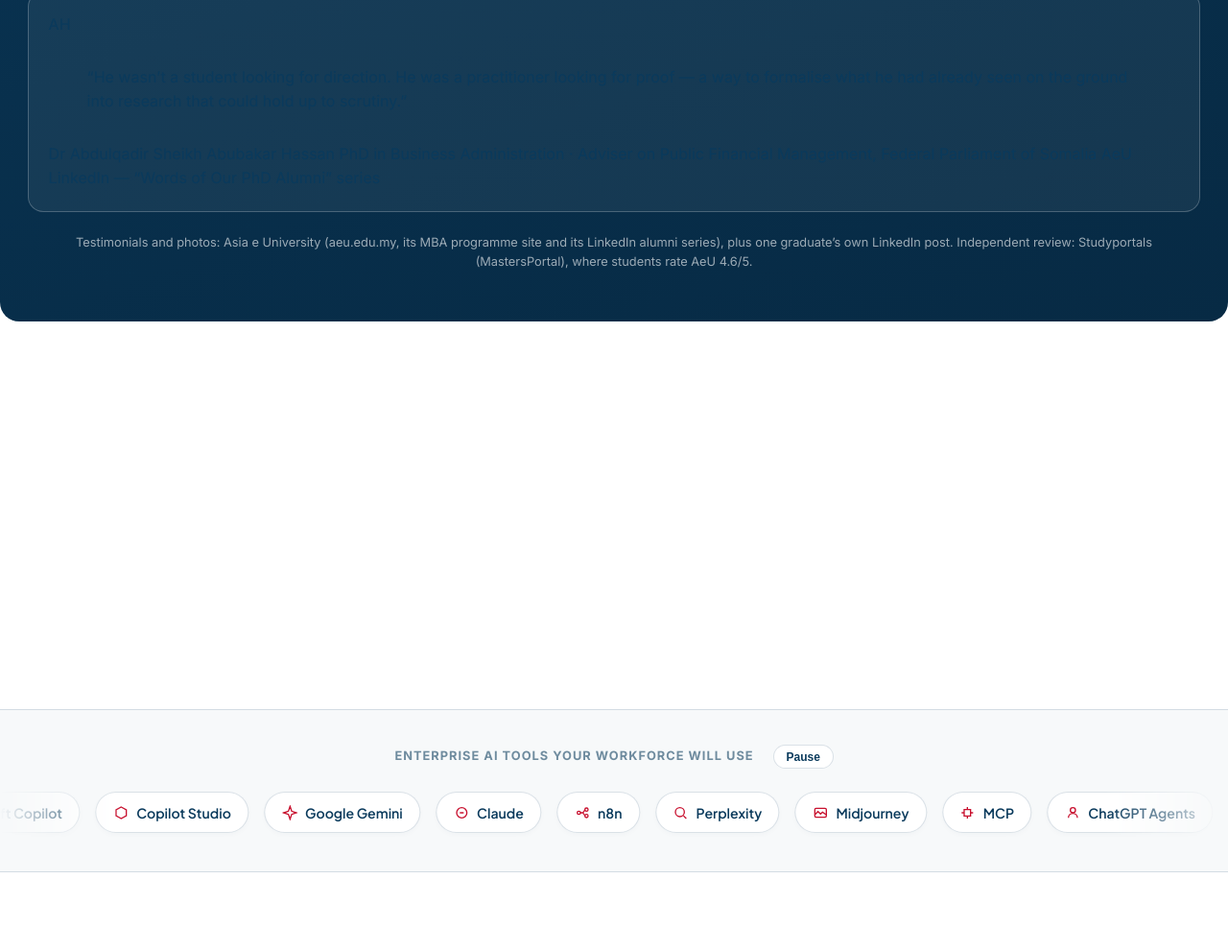
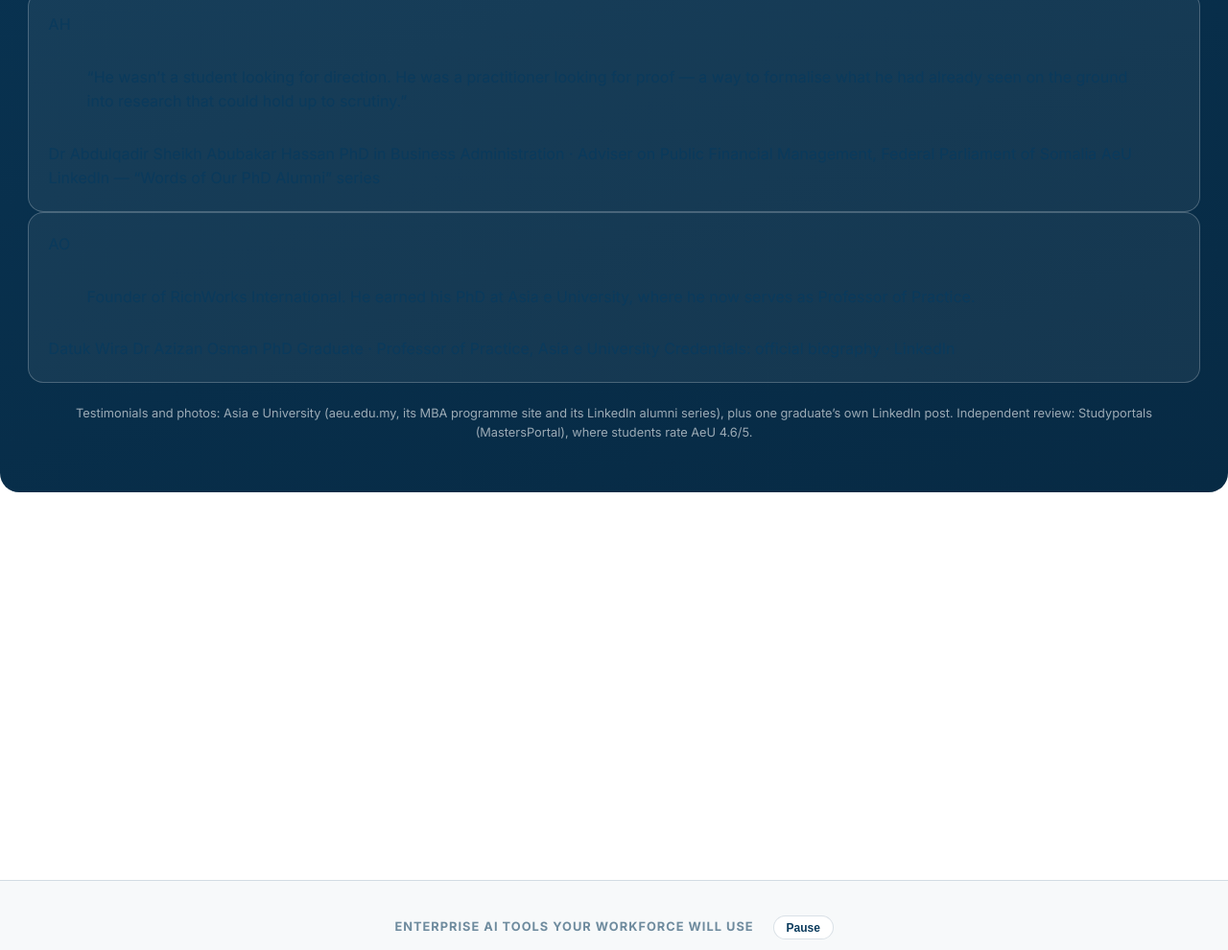
Before and after one commit to enablly/aeu-speed-ai-training, a plain HTML site: page index.html in a window 1280 px wide. Shown: the part 2634-3624 px from the top of the page at 96% size. Drawn offline with Linux system fonts and the light colour scheme.

Commit message:
Add Azizan Osman credential card to testimonials

```diff
--- a/index.html
+++ b/index.html
@@ -1959,6 +1959,15 @@
                 <span class="testi-name">Dr Abdulqadir Sheikh Abubakar Hassan</span>
                 <span class="testi-role">PhD in Business Administration &middot; Adviser on Public Financial Management, Federal Parliament of Somalia</span>
                 <span class="testi-source">AeU LinkedIn &mdash; &ldquo;Words of Our PhD Alumni&rdquo; series</span>
+              </figcaption>
+            </figure>
+            <figure class="testi-card">
+              <div class="testi-avatar testi-avatar-mono" aria-hidden="true">AO</div>
+              <blockquote>Founder of RichWorks International. He earned his PhD at Asia e University, where he now serves as Professor of Practice.</blockquote>
+              <figcaption>
+                <span class="testi-name">Datuk Wira Dr Azizan Osman</span>
+                <span class="testi-role">PhD Graduate &middot; Professor of Practice, Asia e University</span>
+                <span class="testi-source">Credentials: official biography &middot; LinkedIn</span>
               </figcaption>
             </figure>
         <p class="testi-note">Testimonials and photos: Asia e University (aeu.edu.my, its MBA programme site and its LinkedIn alumni series), plus one graduate&rsquo;s own LinkedIn post. Independent review: Studyportals (MastersPortal), where students rate AeU 4.6/5.</p>
```
